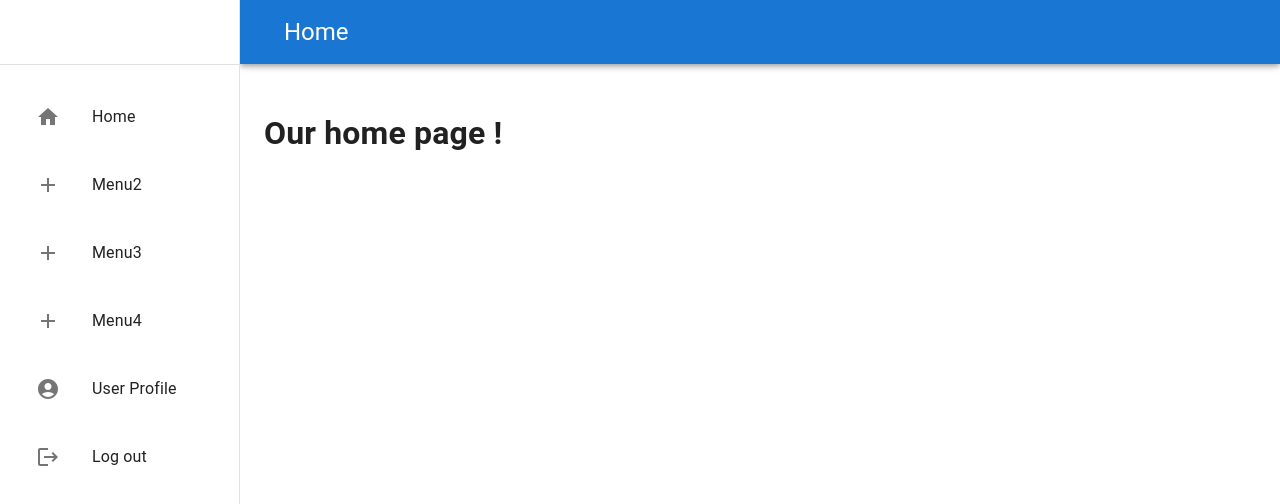
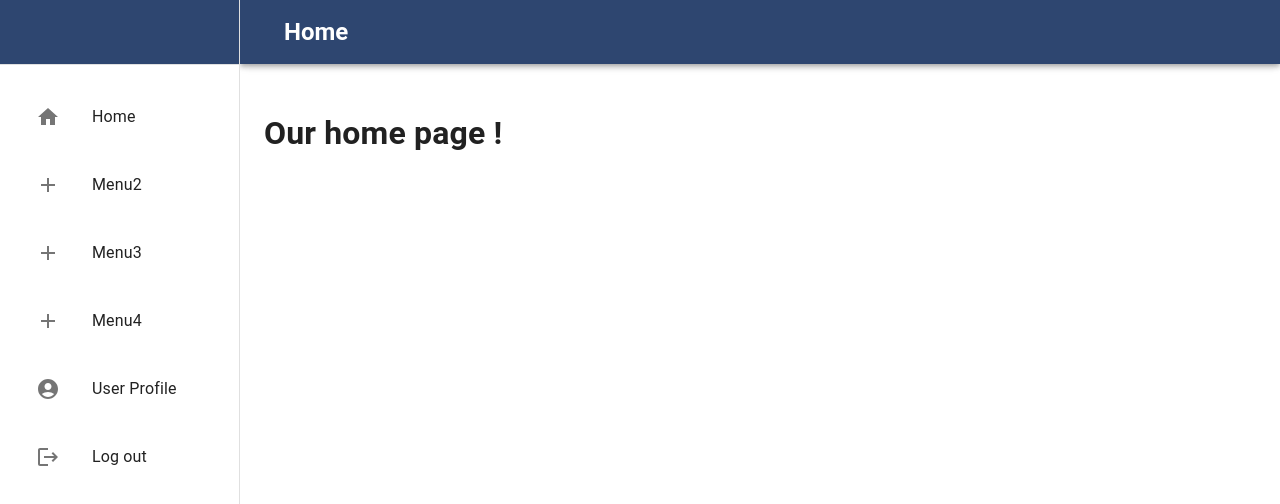
Before and after one commit to amansbhandari/comparify, a React (Create React App) app in the folder client/: page /home in a window 1280 px wide. Shown: the top 504 px of the page. Built offline with nearby package versions, Linux system fonts and the light colour scheme.

Commit message:
Home screen template complete

```diff
--- a/client/src/components/side-navigation/Menus.js
+++ b/client/src/components/side-navigation/Menus.js
@@ -28,9 +28,6 @@ function Menus(props) {
   //Titles stored for all the menus
   var titles = ['Home','Menu2','Menu3','Menu4', 'User Profile', 'Log out'];
 
-  // //First title
-  // var titlePage = titles[0];
-
   const [mobileOpen, setMobileOpen] = React.useState(false);
   const [titlePage, setTitlePage] = React.useState(titles[0]);
   const [detailPage, setDetailPage] = React.useState(<h1>Our home page !</h1>)
@@ -53,11 +50,11 @@ function Menus(props) {
   }
 
   const drawer = (
-    <div>
-      <Toolbar />
+    <div style={{height : '100%'}} >
+      <Toolbar  style = {{background : '#2e4670'}}/>
       <Divider />
       <List>
-        {['Home','Menu2','Menu3','Menu4', 'User Profile', 'Log out'].map((text, index) => (
+        {titles.map((text, index) => (
           <ListItem button key={text}  style= {{margin: '20px'}} onClick={() => {
             menuClicked(index);
           }}>
@@ -75,13 +72,14 @@ function Menus(props) {
   const container = window !== undefined ? () => window().document.body : undefined;
 
   return (
-    <Box sx={{ display: 'flex' }} >
+    <Box sx={{ display: 'flex'}} >
       <CssBaseline />
       <AppBar
         position="fixed"
         sx={{
           width: { sm: `calc(100% - ${drawerWidth}px)` },
           ml: { sm: `${drawerWidth}px` },
+          background: '#2e4670'
         }}
       >
         <Toolbar>
@@ -94,7 +92,7 @@ function Menus(props) {
           >
             <MenuIcon/>
           </IconButton>
-          <Typography variant="h5" noWrap component="div" style={{marginLeft : '20px'}}>
+          <Typography variant="h5" noWrap component="div" style={{marginLeft : '20px', fontWeight: 'Bold'}}>
             {titlePage}
           </Typography>
         </Toolbar>
@@ -134,7 +132,7 @@ function Menus(props) {
       <Box
         component="main"
         sx={{ flexGrow: 1, p: 3, width: { sm: `calc(100% - ${drawerWidth}px)` } }}>
-        <Toolbar />
+        <Toolbar/>
         {/* <Typography paragraph>
           Lorem ipsum d
         </Typography>
--- a/client/src/components/user-profile/UserProfile.js
+++ b/client/src/components/user-profile/UserProfile.js
@@ -13,7 +13,8 @@ const style = {
         flexDirection: 'column',
         alignItems: 'center',
         margin: "64px 128px",
-        marginTop: "150px"
+        marginTop: "80px",
+
     },
     imageContainer: {
         display: 'flex',
```
